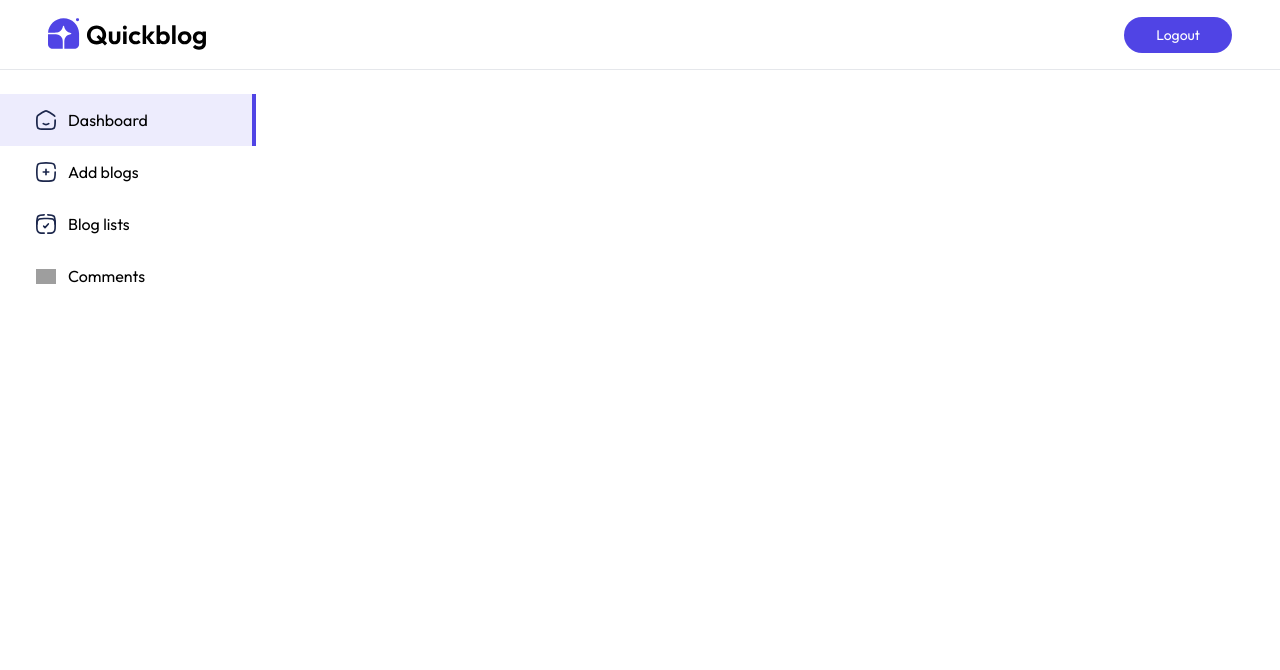
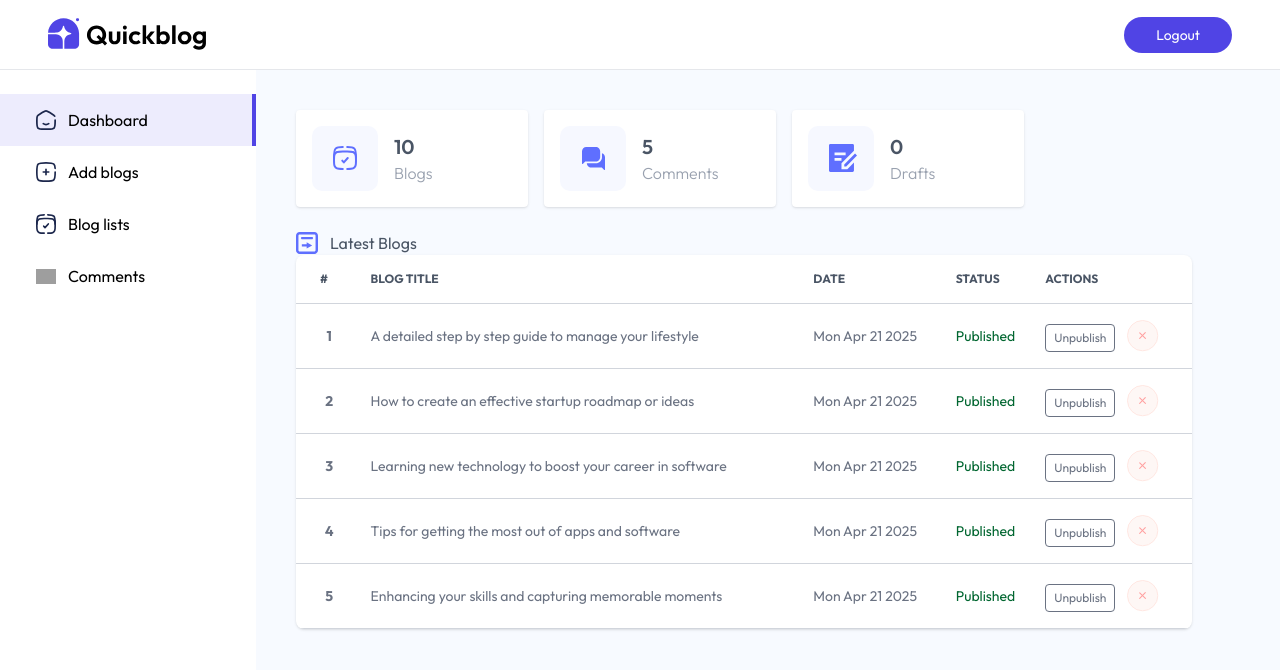
Before and after one commit to tlamDson/QuickBlog, a React (Vite) app: page /admin in a window 1280 px wide. Shown: the top 670 px of the page. Built offline with nearby package versions, Linux system fonts and the light colour scheme; grey boxes are pictures that could not be loaded.

Commit message:
Finish the bloglist and the dashboard for the admin ui

```diff
--- a/src/App.jsx
+++ b/src/App.jsx
@@ -16,7 +16,7 @@
         <Route path="/" element={<Home />} />
         <Route path="/blog/:_id" element={<Blog />} />
         <Route path="/admin" element={true ? <Layout /> : <Login />}>
-          <Route index elemen={<Dashboard />} />
+          <Route index element={<Dashboard />} />
           <Route path="addBlog" element={<AddBlog />} />
           <Route path="listBlog" element={<ListBlog />} />
           <Route path="comments" element={<Comments />} />
--- /dev/null
+++ b/src/components/admin/BlogTableItem.jsx
@@ -0,0 +1,35 @@
+import React from "react";
+import { assets } from "../../../assets/assets";
+
+const BlogTableItem = ({ blog, fetchBlogs, index }) => {
+  const { title, createdAt } = blog;
+  const BlogDate = new Date(createdAt);
+  return (
+    <tr className="border-y border-gray-300">
+      <th className="px-2 py-4">{index}</th>
+      <td className="px-2 py-4">{title}</td>
+      <td className="px-2 py-4 max-sm:hidden">{BlogDate.toDateString()}</td>
+      <td className="px-2 py-4 max-sm:hidden">
+        <p
+          className={`${
+            blog.isPublished ? "text-green-800" : "text-orange-700"
+          } `}
+        >
+          {blog.isPublished ? "Published" : "Unpublished"}
+        </p>
+      </td>
+      <td className="px-2 py-4 flex text-xs gap-3">
+        <button className="border px-2 py-0.5 mt-1 rounded cursor-pointer">
+          {blog.isPublished ? "Unpublish" : "Publish"}
+        </button>
+        <img
+          src={assets.cross_icon}
+          alt=""
+          className="w-8 hover:scale-110 transition-all cursor-pointer"
+        />
+      </td>
+    </tr>
+  );
+};
+
+export default BlogTableItem;
--- a/src/pages/admin/Dashboard.jsx
+++ b/src/pages/admin/Dashboard.jsx
@@ -1,7 +1,98 @@
-import React from "react";
+import React, { useEffect, useState } from "react";
+import { assets, dashboard_data } from "../../assets/assets";
+import BlogTableItem from "../../components/admin/BlogTableItem";
 
 const Dashboard = () => {
-  return <div></div>;
+  const [dashboardData, setDashBoardData] = useState({
+    blogs: 0,
+    comments: 0,
+    drafts: 0,
+    recentBlogs: [],
+  });
+  const fetchDashBoard = async () => {
+    setDashBoardData(dashboard_data);
+  };
+  const fetchBlogs = async () => {};
+
+  useEffect(() => {
+    fetchDashBoard();
+  }, []);
+  return (
+    <div className="flex-1 p-4 md:p-10 bg-blue-50/50">
+      <div className="flex flex-wrap gap-4">
+        <div className="flex items-center gap-4 bg-white p-4 min-w-58 rounded shadow cursor-pointer hover:scale-105 transition-all">
+          <img src={assets.dashboard_icon_1} alt="" />
+          <div>
+            <p className="text-xl font-semibold text-gray-600">
+              {dashboardData.blogs}
+            </p>
+            <p className="text-gray-400 font-light">Blogs</p>
+          </div>
+        </div>
+        <div className="flex items-center gap-4 bg-white p-4 min-w-58 rounded shadow cursor-pointer hover:scale-105 transition-all">
+          <img src={assets.dashboard_icon_2} alt="" />
+          <div>
+            <p className="text-xl font-semibold text-gray-600">
+              {dashboardData.comments}
+            </p>
+            <p className="text-gray-400 font-light">Comments</p>
+          </div>
+        </div>
+        <div className="flex items-center gap-4 bg-white p-4 min-w-58 rounded shadow cursor-pointer hover:scale-105 transition-all">
+          <img src={assets.dashboard_icon_3} alt="" />
+          <div>
+            <p className="text-xl font-semibold text-gray-600">
+              {dashboardData.drafts}
+            </p>
+            <p className="text-gray-400 font-light">Drafts</p>
+          </div>
+        </div>
+      </div>
+
+      <div>
+        <div className="flex items-center gap-3 mt-6 text-gray-600">
+          <img src={assets.dashboard_icon_4} alt="" />
+          <p>Latest Blogs</p>
+        </div>
+
+        <div className="relative max-w-4xl overflow-x-auto shadow rounded-lg scrollbar-hide bg-white">
+          <table className="w-full text-sm text-gray-500">
+            <thead className="text-xs text-gray-600 text-left uppercase">
+              <tr>
+                <th scope="col" className="px-2 py-4 xl:px-6">
+                  #
+                </th>
+                <th scope="col" className="px-2 py-4">
+                  Blog Title
+                </th>
+                <th scope="col" className="px-2 py-4 max-sm:hidden">
+                  Date
+                </th>
+                <th scope="col" className="px-2 py-4 max-sm:hidden">
+                  Status
+                </th>
+                <th scope="col" className="px-2 py-4">
+                  Actions
+                </th>
+              </tr>
+            </thead>
+            <tbody>
+              {dashboardData.recentBlogs.map((blog, index) => {
+                return (
+                  <BlogTableItem
+                    key={blog._id}
+                    blog={blog}
+                    fetchBlogs={fetchBlogs}
+                    index={index + 1}
+                  />
+                );
+              })}
+            </tbody>
+          </table>
+        </div>
+      </div>
+    </div>
+  );
 };
 
 export default Dashboard;
--- a/src/pages/admin/ListBlog.jsx
+++ b/src/pages/admin/ListBlog.jsx
@@ -1,7 +1,60 @@
-import React from "react";
+import React, { useEffect, useState } from "react";
+import { blog_data } from "../../assets/assets";
+import BlogTableItem from "../../components/admin/BlogTableItem";
 
 const ListBlog = () => {
-  return <div></div>;
+  //create a state to hold the data
+  const [blogs, setBlogs] = useState([]);
+  //set the blog state to the blog_data
+  const fetchBlogs = async () => {
+    setBlogs(blog_data);
+  };
+  useEffect(() => {
+    fetchBlogs();
+  }, []);
+  return (
+    <div className="flex-1 pt-5 px-5 sm:pt-12 sm:pl-16 bg-blue-50/50">
+      <h1>All Blogs</h1>
+
+      <div>
+        <div className="relative h-4/5 mt-4 max-w-4xl overflow-x-auto shadow rounded-lg scrollbar-hide bg-white">
+          <table className="w-full text-sm text-gray-500">
+            <thead className="text-xs text-gray-600 text-left uppercase">
+              <tr>
+                <th scope="col" className="px-2 py-4 xl:px-6">
+                  #
+                </th>
+                <th scope="col" className="px-2 py-4">
+                  Blog Title
+                </th>
+                <th scope="col" className="px-2 py-4 max-sm:hidden">
+                  Date
+                </th>
+                <th scope="col" className="px-2 py-4 max-sm:hidden">
+                  Status
+                </th>
+                <th scope="col" className="px-2 py-4">
+                  Actions
+                </th>
+              </tr>
+            </thead>
+            <tbody>
+              {blogs.map((blog, index) => {
+                return (
+                  <BlogTableItem
+                    key={blog._id}
+                    blog={blog}
+                    fetchBlogs={fetchBlogs}
+                    index={index + 1}
+                  />
+                );
+              })}
+            </tbody>
+          </table>
+        </div>
+      </div>
+    </div>
+  );
 };
 
 export default ListBlog;
```
